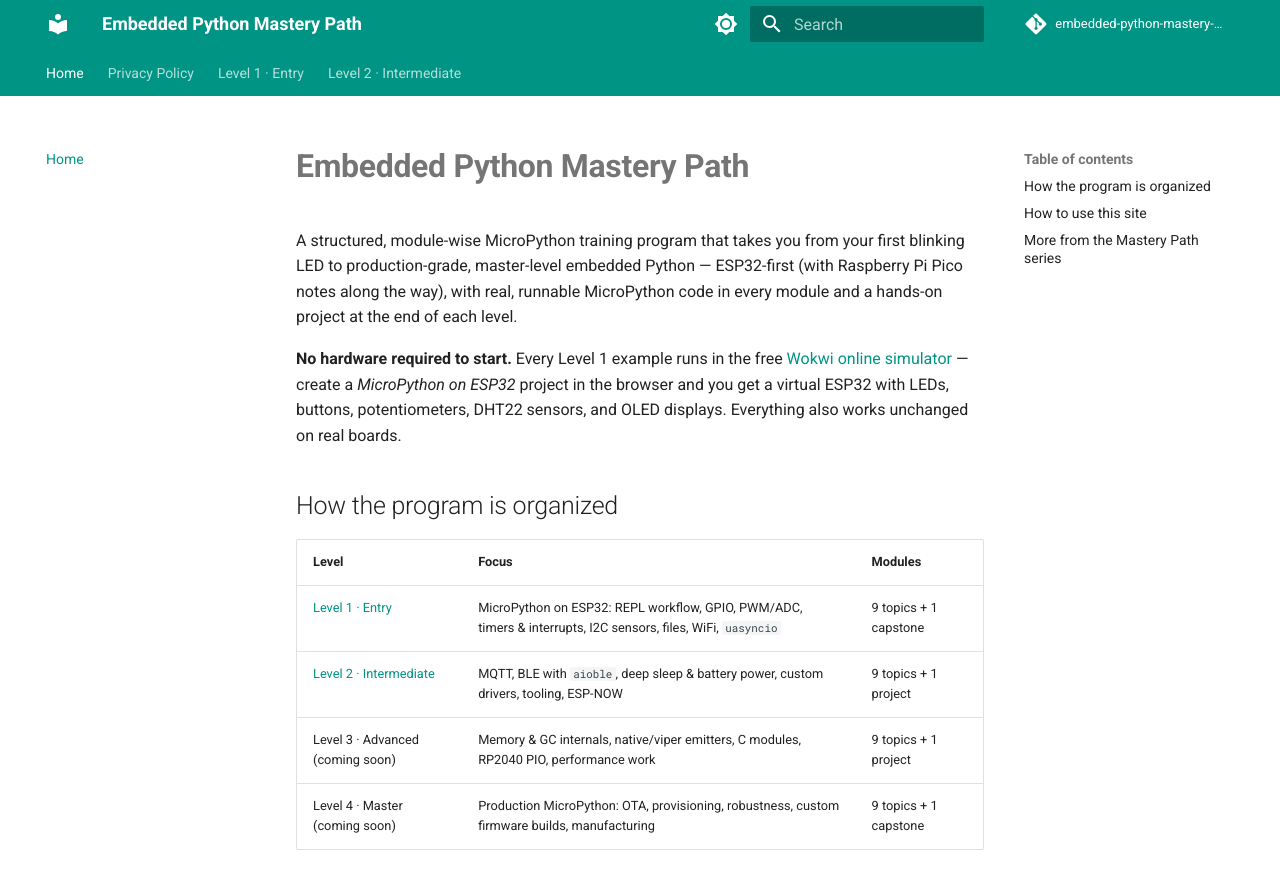
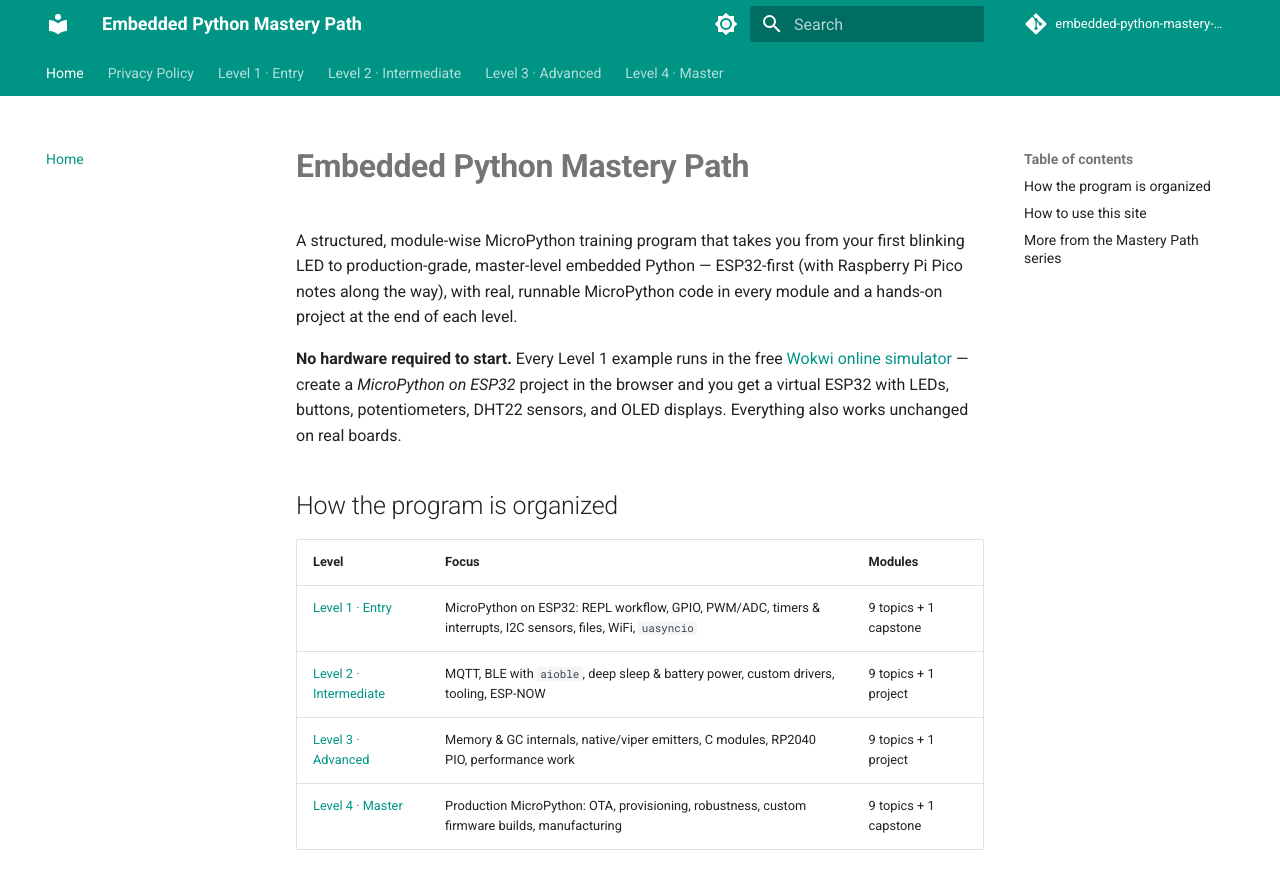
Before and after one commit to SIGILIPELLI/embedded-python-mastery-path, an MkDocs documentation site: the page built from docs/index.md, in a window 1280 px wide and 900 px high. Shown: the top 889 px of the window. Built offline with MkDocs 1.6.1 and Material for MkDocs 9.7.7, drawn with Linux system fonts in a browser that asks for light colours; comment, search, counter and statistics services are not loaded; part of the change alters nothing that is shown.

Commit message:
Restore finished level(s) to nav/sitemap/homepage
Co-Authored-By: Claude Opus 5 <noreply@anthropic.com>

```diff
--- a/docs/index.md
+++ b/docs/index.md
@@ -23,8 +23,8 @@ unchanged on real boards.
 |-------|-------|---------|
 | [Level 1 · Entry](level-1/index.md) | MicroPython on ESP32: REPL workflow, GPIO, PWM/ADC, timers & interrupts, I2C sensors, files, WiFi, `uasyncio` | 9 topics + 1 capstone |
 | [Level 2 · Intermediate](level-2/index.md) | MQTT, BLE with `aioble`, deep sleep & battery power, custom drivers, tooling, ESP-NOW | 9 topics + 1 project |
-| Level 3 · Advanced (coming soon) | Memory & GC internals, native/viper emitters, C modules, RP2040 PIO, performance work | 9 topics + 1 project |
-| Level 4 · Master (coming soon) | Production MicroPython: OTA, provisioning, robustness, custom firmware builds, manufacturing | 9 topics + 1 capstone |
+| [Level 3 · Advanced](level-3/index.md) | Memory & GC internals, native/viper emitters, C modules, RP2040 PIO, performance work | 9 topics + 1 project |
+| [Level 4 · Master](level-4/index.md) | Production MicroPython: OTA, provisioning, robustness, custom firmware builds, manufacturing | 9 topics + 1 capstone |
 
 ## How to use this site
 
--- a/mkdocs.yml
+++ b/mkdocs.yml
@@ -74,7 +74,27 @@ nav:
       - "ESP-NOW & Peer-to-Peer WiFi": level-2/08-espnow-peer-to-peer.md
       - "Error Handling & On-Device Logging": level-2/09-error-handling-logging.md
       - "Project — MQTT Weather Station": level-2/10-project-mqtt-weather-station.md
-# --- auto-pruned stub levels (see AdSense low-value-content fix) ---
-exclude_docs: |
-  level-3/*.md
-  level-4/*.md
+  - "Level 3 · Advanced":
+      - Overview: level-3/index.md
+      - "Memory Management & the Garbage Collector": level-3/01-memory-gc.md
+      - "Performance Profiling & Optimization": level-3/02-performance-profiling.md
+      - "Native & Viper Code Emitters": level-3/03-native-viper-emitters.md
+      - "Writing C Modules for MicroPython": level-3/04-c-modules.md
+      - "RP2040 PIO — Programmable I/O": level-3/05-rp2040-pio.md
+      - "Advanced uasyncio Patterns": level-3/06-advanced-uasyncio.md
+      - "The Inline Assembler": level-3/07-inline-assembler.md
+      - "Frozen Modules & Custom Manifests": level-3/08-frozen-modules-manifests.md
+      - "Threads & Dual-Core MicroPython": level-3/09-threads-dual-core.md
+      - "Project — High-Speed Data Acquisition": level-3/10-project-high-speed-daq.md
+  - "Level 4 · Master":
+      - Overview: level-4/index.md
+      - "Production Firmware Architecture": level-4/01-production-architecture.md
+      - "OTA Updates for MicroPython Fleets": level-4/02-ota-updates-fleets.md
+      - "Device Provisioning & Secrets Management": level-4/03-provisioning-secrets.md
+      - "Watchdogs, Brownout & Robustness Patterns": level-4/04-watchdogs-robustness.md
+      - "Custom Firmware Builds & Board Definitions": level-4/05-custom-firmware-builds.md
+      - "Security Hardening — TLS & Secure Storage": level-4/06-security-hardening.md
+      - "Fleet Management & Remote Monitoring": level-4/07-fleet-management.md
+      - "CI, Emulation & Automated Testing": level-4/08-ci-automated-testing.md
+      - "Manufacturing & Factory Test": level-4/09-manufacturing-factory-test.md
+      - "Capstone — Production IoT Product": level-4/10-capstone-production-iot.md
```
